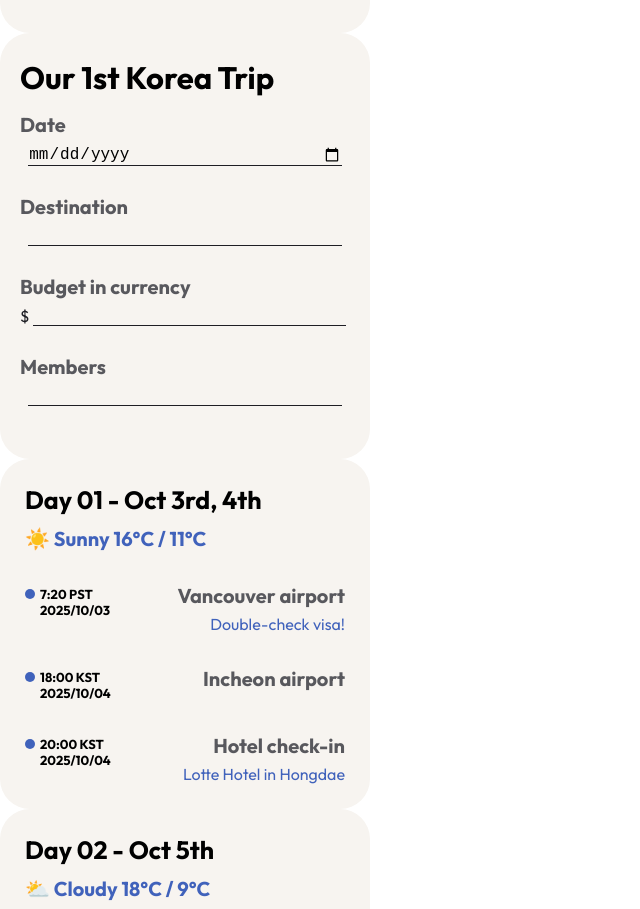
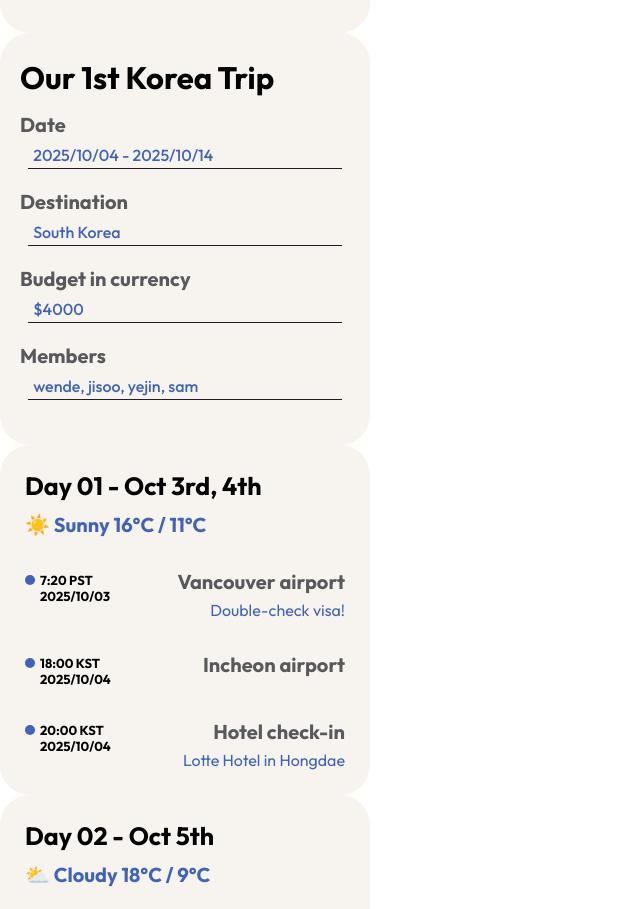
Before and after one commit to wendeshiro/COMP-3170-Plan-it, a React (Vite) app: page / in a window 1280 px wide. Shown: the part 1595-2504 px from the top of the page, without its empty margins (0-640 px from the left). Built offline with nearby package versions, Linux system fonts and the light colour scheme.

Commit message:
Fix; change details card input tag to p

```diff
--- a/src/App.jsx
+++ b/src/App.jsx
@@ -8,6 +8,7 @@ import Input from "./components/input";
 import InputCard from "./components/InputCard";
 import DayPlanCard from "./components/DayPlanCard";
 import DayPlanCardEvent from "./components/DayPlanCardEvent";
+import DetailsItem from "./components/DetailsItem";
 
 function App() {
   return (
@@ -34,10 +35,10 @@ function App() {
         showAddButton={false}
         style={{ "--input-label-size": "20px" }}
       >
-        <Input title="Date" type="date" />
-        <Input title="Destination" type="text" />
-        <Input title="Budget in currency" type="number" showDollar={true} />
-        <Input title="Members" />
+        <DetailsItem title="Date" content="2025/10/04 - 2025/10/14" />
+        <DetailsItem title="Destination" content="South Korea" />
+        <DetailsItem title="Budget in currency" content="$4000" />
+        <DetailsItem title="Members" content="wende, jisoo, yejin, sam" />
       </InputCard>
       <DayPlanCard cardTitle="Day 01 - Oct 3rd, 4th" weatherIcon="☀️" weather="Sunny 16°C / 11°C">
         <DayPlanCardEvent
--- /dev/null
+++ b/src/components/DetailsItem.jsx
@@ -0,0 +1,12 @@
+import styles from "./DetailsItem.module.css";
+
+export default function DetailsItem({ title, content }) {
+  return (
+    <div>
+      <div className={styles.itemContainer}>
+        <p className={styles.label}>{title}</p>
+        <p className={styles.content}>{content}</p>
+      </div>
+    </div>
+  );
+}
--- /dev/null
+++ b/src/components/DetailsItem.module.css
@@ -0,0 +1,23 @@
+.itemContainer {
+  width: 330px;
+  margin-bottom: 20px;
+}
+
+.label {
+  display: block;
+  color: #58585d;
+  font-size: var(--input-label-size, 25px);
+  font-weight: 700;
+}
+
+.content {
+  width: 95%;
+  margin: 8px auto;
+  border: none;
+  border-bottom: 1px solid #1e1e24;
+  font-size: 16px;
+  padding: 0 5px 3px 5px;
+  background: transparent;
+  color: #4062bb;
+  font-weight: 500;
+}
```
